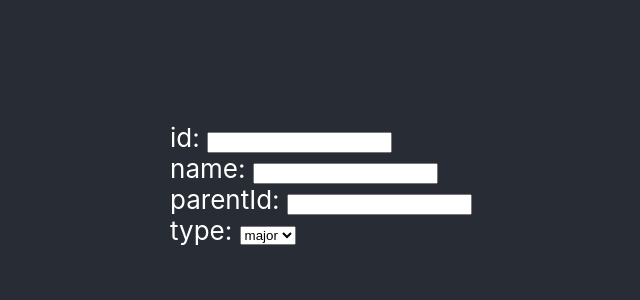
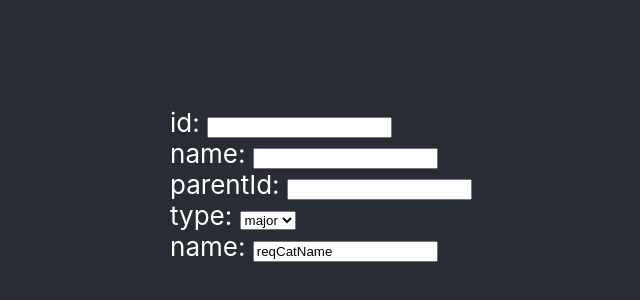
Before and after one commit to GradTrak/major-create-gradtrak, a React (Create React App) app in the folder gui/: page / in a window 1280 px wide. Shown: the part 216-516 px from the top of the page, without its empty margins (319-959 px from the left). Built offline with nearby package versions, Linux system fonts and the light colour scheme.

Commit message:
add requirement category processing

```diff
--- /dev/null
+++ b/gui/src/RequirementCategoriesArray.js
@@ -0,0 +1,27 @@
+import React, { Component } from 'react';
+import RequirementCategory from './RequirementCategory'
+//https://www.sicara.ai/blog/2018-06-27-custom-nested-validated-forms-with-react please just copy this code
+class RequirementCategoriesArray extends React.Component {
+  constructor(props) {
+    super(props);
+    this.handleFieldChange = this.handleFieldChange.bind(this);
+  }
+  handleFieldChange = (index) => (event) => {
+    let data = [...this.props.value];
+    data[index] = event.target.value;
+    this.props.onChange({target:{value:data}});
+  }
+  render() {
+    return (
+      this.props.value.map((reqCategory, index) => {
+        return <RequirementCategory
+          key={reqCategory.name}
+          value= {reqCategory}
+          onChange={this.handleFieldChange(index)}
+        />
+      })
+  );
+  }
+}
+
+export default RequirementCategoriesArray;
--- /dev/null
+++ b/gui/src/RequirementCategory.js
@@ -0,0 +1,28 @@
+import React, { Component } from 'react';
+import { Form } from 'react-bootstrap';
+class RequirementCategory extends React.Component {
+  constructor(props) {
+    super(props);
+    this.handleFieldChange = this.handleFieldChange.bind(this);
+  }
+  handleFieldChange = (field) => (event) => {
+    let data = {...this.props.value};
+    data[field] = event.target.value;
+    this.props.onChange({target:{value: data}});
+  }
+  render() {
+    return (
+      <div>
+        <label for="name">name: </label>
+        <input
+          name="name"
+          type="text"
+          value={this.props.value.name}
+          onChange={this.handleFieldChange('name')}
+        />
+      </div>
+  );
+  }
+}
+
+export default RequirementCategory;
--- a/gui/src/RequirementSet.js
+++ b/gui/src/RequirementSet.js
@@ -1,42 +1,31 @@
 import React, { Component } from 'react';
 import { Form } from 'react-bootstrap';
-import RequirementCategory from './RequirementCategory'
+import RequirementCategoriesArray from './RequirementCategoriesArray'
 //https://www.sicara.ai/blog/2018-06-27-custom-nested-validated-forms-with-react please just copy this code
 class RequirementSet extends React.Component {
   constructor(props) {
     super(props);
-    this.updateId = this.updateId.bind(this);
+    this.handleFieldChange = this.handleFieldChange.bind(this);
+    this.state = {
+      data: {
+        id: '',
+        name: '',
+        parentId: '',
+        type: 'major',
+        requirementCategories: [{name:'reqCatName', requirements: []}]
+      }
+    };
   }
-  state = {
-    id: '',
-    name: '',
-    parentId: '',
-    type: 'major',
-    RequirementCategories: []
-  };
-  updateId = (newId) => {
-    this.setState({
-      ...this.state,
-      id: newId.target.value,
-    })
+  handleFieldChange = (field) => (event) => {
+    let data = { ...this.state.data };
+    data[field] = event.target.value;
+    console.log(field, event.target.value);
+    this.setState({ data });
   }
-  updateName = (newName) => {
-    this.setState({
-      ...this.state,
-      name: newName.target.value,
-    })
-  }
-  updateParentId = (newId) => {
-    this.setState({
-      ...this.state,
-      parentId: newId.target.value,
-    })
-  }
-  updateType = (newType) => {
-    this.setState({
-      ...this.state,
-      type: newType.target.value,
-    })
+  changeReqCategories = (event) => {
+    let data = { ...this.state.data };
+    data['requirementCategories'] = event.target.value;
+    this.setState({ data });
   }
   render() {
     return (
@@ -46,8 +35,8 @@ class RequirementSet extends React.Component {
           <input
             name="id"
             type="text"
-            value={this.state.id}
-            onChange={this.updateId}
+            value={this.state.data.id}
+            onChange={this.handleFieldChange('id')}
           />
         </div>
         <div>
@@ -55,8 +44,8 @@ class RequirementSet extends React.Component {
           <input
             name="name"
             type="text"
-            value={this.state.name}
-            onChange={this.updateName}
+            value={this.state.data.name}
+            onChange={this.handleFieldChange('name')}
           />
         </div>
         <div>
@@ -64,24 +53,26 @@ class RequirementSet extends React.Component {
           <input
             name="parentId"
             type="text"
-            value={this.state.parentId}
-            onChange={this.updateParentId}
+            value={this.state.data.parentId}
+            onChange={this.handleFieldChange('parentId')}
           />
         </div>
         <div>
           <label for="type">type: </label>
           <select
             name="type"
-            value={this.state.type}
-            onChange={this.updateType}
+            value={this.state.data.type}
+            onChange={this.handleFieldChange('type')}
           >
           <option value="major">major</option>
           <option value="minor">minor</option>
           <option value="other">other</option>
           </select>
         </div>
-
-
+        <RequirementCategoriesArray
+          value={this.state.data.requirementCategories}
+          onChange={this.changeReqCategories}
+        />
       </form>
   );
   }
```
